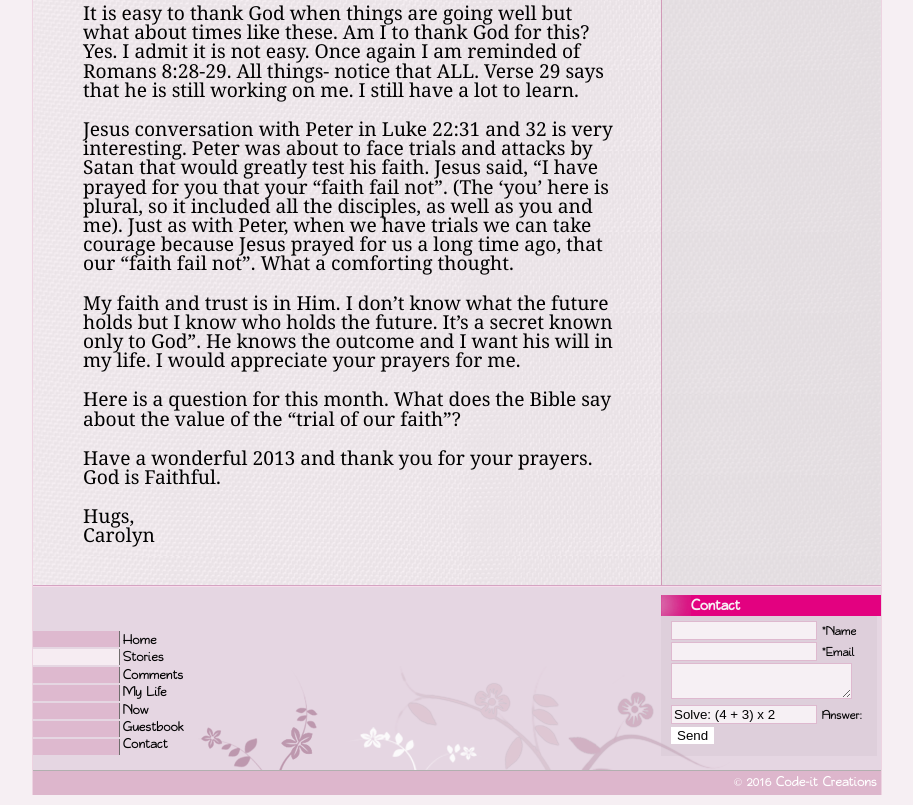
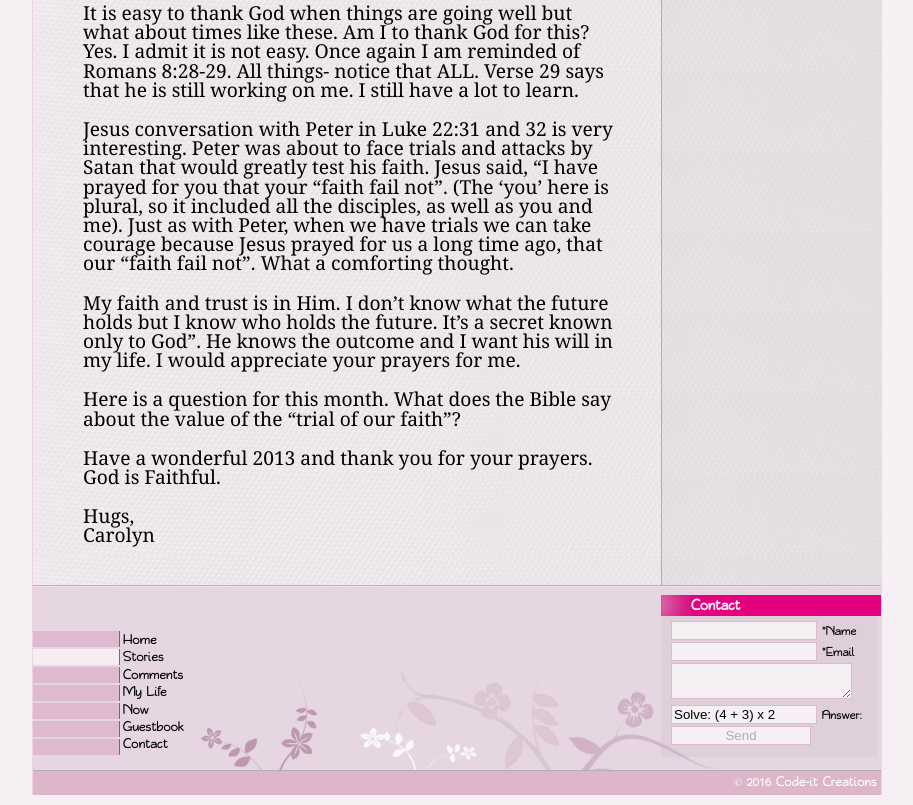
Before and after one commit to coder745/commentsandcapers_static, a plain HTML site: page comments.html in a window 1280 px wide. Shown: the part 3726-4531 px from the top of the page, without its empty margins (183-1096 px from the left). Drawn offline with Linux system fonts and the light colour scheme.

Commit message:
Disabled contact form submit button on top level pages

```diff
--- a/comments.html
+++ b/comments.html
@@ -127,7 +127,7 @@ Carolyn </p>
 								<textarea name='contact_content' rows='2' cols='20'></textarea>
 								<input type='text' name='contact_verify' value='Solve: (4 + 3) x 2' id='contact-verify' onfocus='hide2(this)' onblur='show2(this)' />
 								<label for'contact-verify'>Answer:</label>
-								<input type='submit' name='contact_process' value='Send' class='submit' />
+								<input type='submit' name='contact_process' disabled='disabled' value='Send' />
 							</fieldset>
 						</form>
 					</div><!-- E_contact -->
```
Also changed, not shown: now.html (+1 -1 lines), stories.html (+1 -1 lines).
